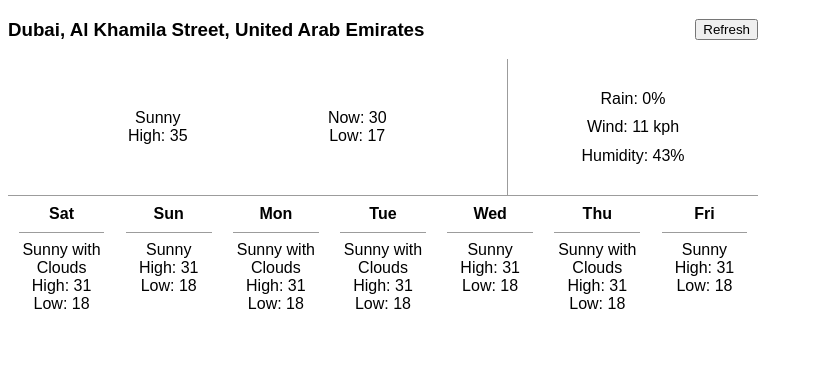
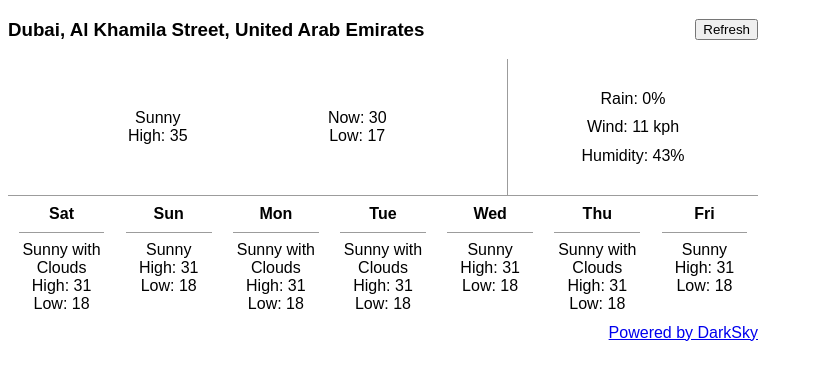
Before and after one commit to copceb/WeatherWidget, an Angular app: page / in a window 1280 px wide. Shown: the top 380 px of the page, without its empty margins (0-813 px from the left). Built offline with nearby package versions, Linux system fonts and the light colour scheme.

Commit message:
Display the mandatory darksky attribution disclaimer

```diff
--- a/src/app/components/weather/weather.component.html
+++ b/src/app/components/weather/weather.component.html
@@ -67,4 +67,5 @@
       </div>
     </div>
   </div>
+  <div class="darksky-disclaimer"><a href="https://darksky.net/poweredby/">Powered by DarkSky</a></div>
 </div>
--- a/src/app/components/weather/weather.component.scss
+++ b/src/app/components/weather/weather.component.scss
@@ -72,3 +72,7 @@
   padding: 10%;
   margin-bottom: 10%;
 }
+
+.darksky-disclaimer {
+  float: right;
+}
```
